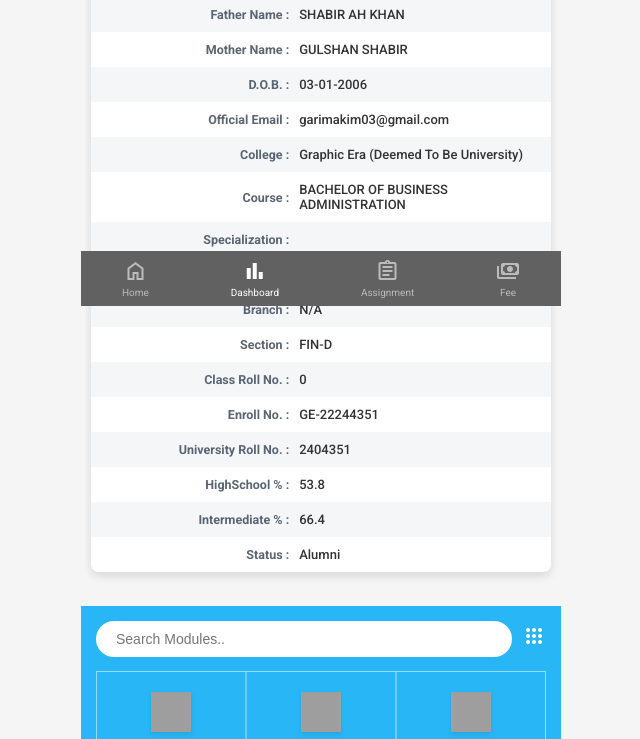
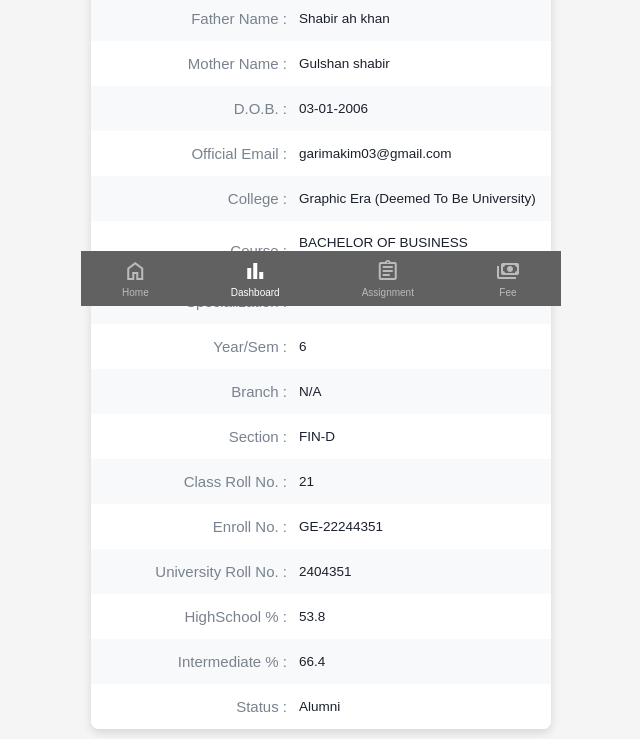
Before and after one commit to shiv9568/stu2, a plain HTML site: page index.html in a window 1280 px wide. Shown: the part 494-1233 px from the top of the page, without its empty margins (319-959 px from the left). Drawn offline with nearby package versions, Linux system fonts and the light colour scheme; grey boxes are pictures that could not be loaded.

Commit message:
fix changes

```diff
--- a/script.js
+++ b/script.js
@@ -12,7 +12,7 @@ const defaultData = {
   courseCard: "BACHELOR OF BUSINESS ADMINISTRATION",
   year: "6",
   section: "FIN-D",
-  classRoll: "0",
+  classRoll: "21",
   enrollNo: "GE-22244351",
   uniRoll: "2404351",
   highSchool: "53.8",
--- a/styles.css
+++ b/styles.css
@@ -1,4 +1,11 @@
-@import url('https://fonts.googleapis.com/css2?family=Roboto:wght@400;500;700&display=swap');
+@font-face {
+    font-family: 'Open Sans';
+    font-style: normal;
+    font-weight: 300;
+    font-stretch: 100%;
+    src: url(https://fonts.gstatic.com/s/opensans/v44/memvYaGs126MiZpBA-UvWbX2vVnXBbObj2OVTSKmu0SC55K5gw.woff2) format('woff2');
+    unicode-range: U+0460-052F, U+1C80-1C8A, U+20B4, U+2DE0-2DFF, U+A640-A69F, U+FE2E-FE2F;
+}
 
 * {
   box-sizing: border-box;
@@ -9,8 +16,14 @@
 :root {
   --main-color: -webkit-gradient(linear, left top, left bottom, color-stop(0%, #03a9f4), color-stop(100%, #2980b9));
 }
+html, body {
+  font-family: 'Open Sans', sans-serif;
+  -webkit-font-smoothing: antialiased;
+  -webkit-tap-highlight-color: rgba(0, 0, 0, 0);
+}
+
 body {
-  font-family: 'Roboto', sans-serif;
+  font-weight: 300;
   max-width: 480px;
   margin: 0 auto;
   background-color: #f5f5f5;
@@ -304,14 +317,14 @@ body {
 .row {
   display: flex;
   align-items: center;
-  padding: 10px 12px;
+  padding: 14px 10px;
   font-size: 13px;
   border-bottom: none;
 }
 
 /* Alternating row backgrounds */
 .row:nth-child(odd) {
-  background-color: #f4f6f8;
+  background-color: #f8f9fa;
 }
 
 .row:nth-child(even) {
@@ -323,22 +336,21 @@ body {
 }
 
 .row .label {
-  color: #5a6472;
-  font-weight: 600;
-  font-size: 12.5px;
+  color: #79828e;
+  font-weight: 500;
+  font-size: 15px;
   width: 45%;
   text-align: right;
-  padding-right: 10px;
-  font-family: 'Roboto', sans-serif;
+  padding-right: 12px;
+  font-family: 'Open Sans', sans-serif;
 }
 
 .row .value {
-
-  font-weight: 500;
-  font-size: 13px;
+  color: #1a202c;
+  font-weight: 400;
+  font-size: 13.5px;
   width: 55%;
-  text-transform: uppercase;
-  font-family: 'Roboto', sans-serif;
+  font-family: 'Open Sans', sans-serif;
 }
 
 /* 🔹 F. BOTTOM NAVBAR */
```
